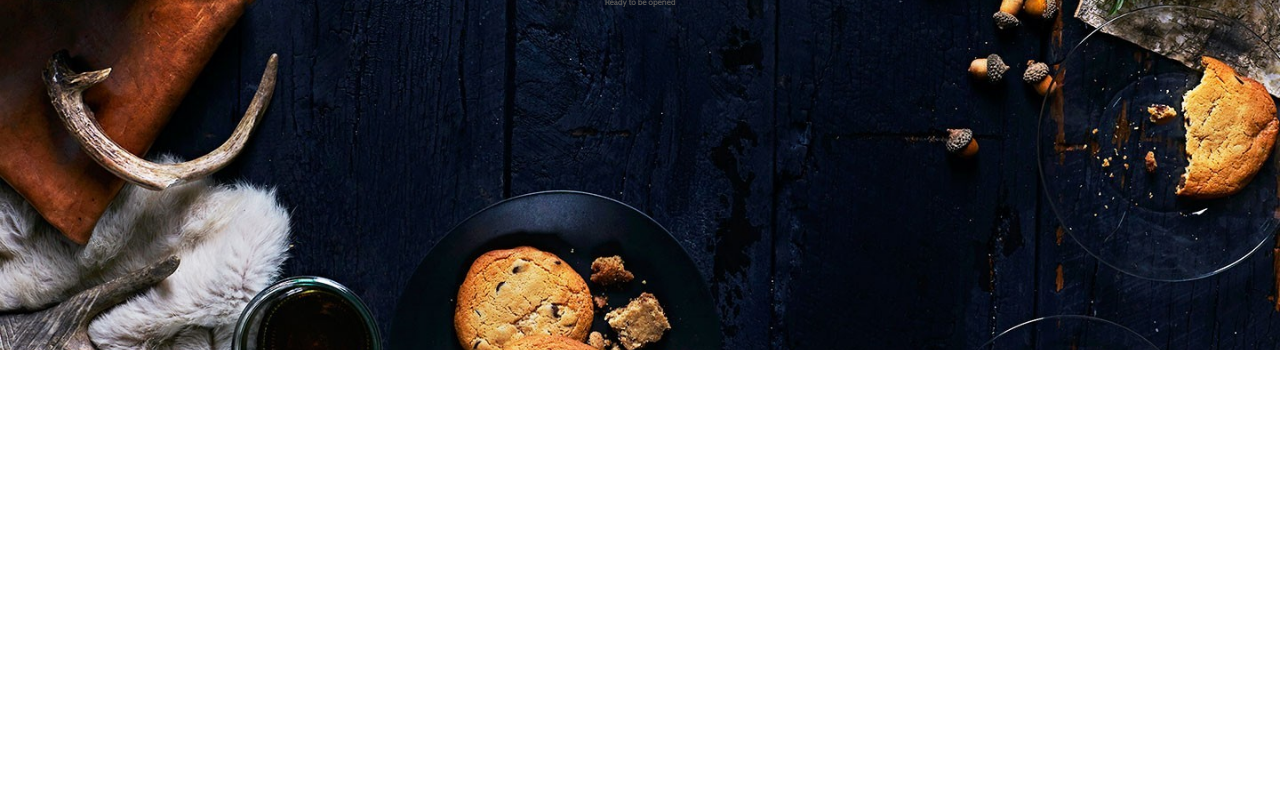
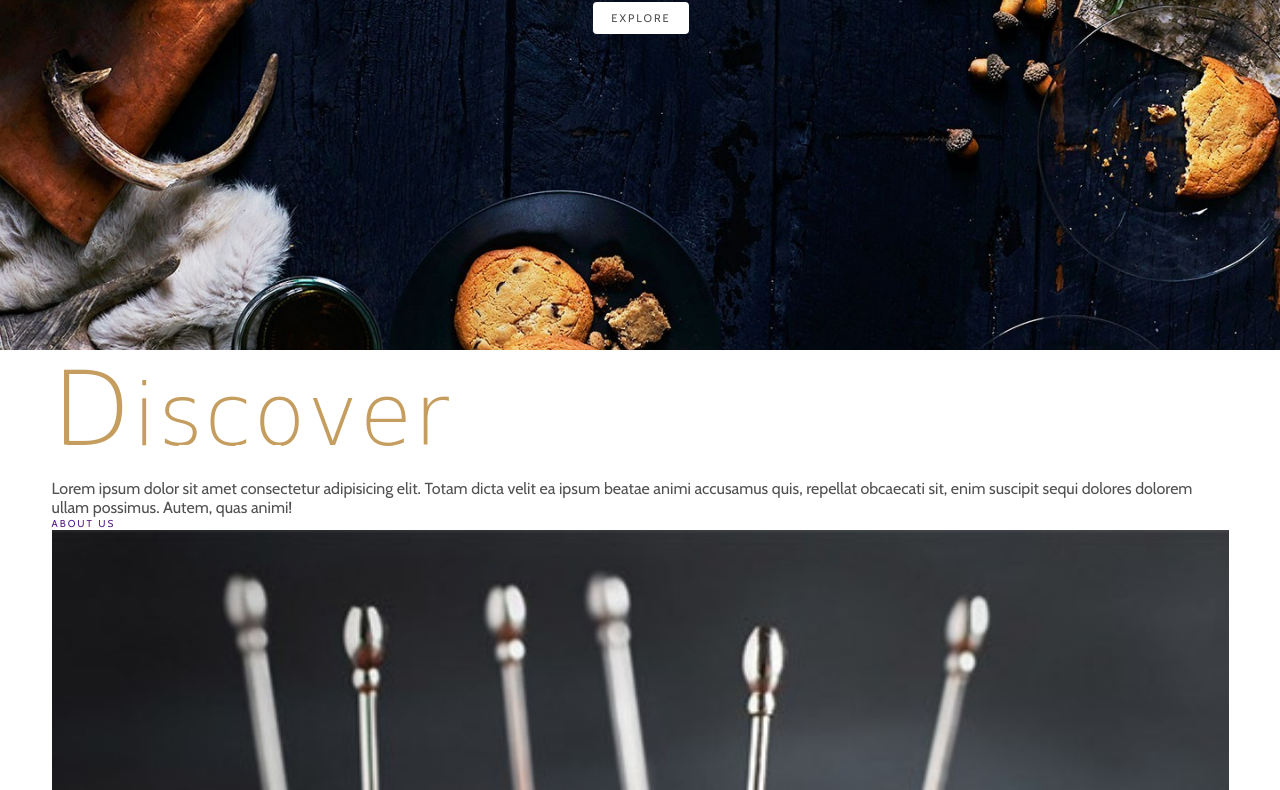
Before and after one commit to liem-nguyenhoang/The-rose-clone, a plain HTML site: page index.html in a window 1280 px wide. Shown: the part 450-1240 px from the top of the page. Before the commit the page ends 800 px from the top, so only its background shows below. Drawn offline with nearby package versions, Linux system fonts and the light colour scheme; a web font is replaced by a local one.

Commit message:
Styling "Discover our story" 10435

```diff
--- a/index.html
+++ b/index.html
@@ -65,13 +65,38 @@
                 </div>
                 <div class="single-animation">
                     <h5>Ready to be opened</h5>
-                    <a href="#" class="btn cta-btn"></a>
+                    <a href="#" class="btn cta-btn">Explore</a>
                 </div>
             </div>
         </div>
     </section>
     <!-- Hero ends -->
 
+    <!-- Discover our story -->
+    <section class="discover-our-story">
+        <div class="container">
+            <div class="restaurant-info">
+                <div class="restaurant-description padding-right animate-left">
+                    <div class="global-headline">
+                        <h2 class="sub-headline">
+                            <span class="first-letter">D</span>iscover
+                        </h2>
+                        <h1 class="headline headline-dark">Our story</h1>
+                    </div>
+                    <p>Lorem ipsum dolor sit amet consectetur adipisicing elit. Totam dicta velit ea ipsum beatae animi
+                        accusamus quis, repellat obcaecati sit, enim suscipit sequi dolores dolorem ullam possimus.
+                        Autem, quas animi!</p>
+                    <a href="" class="btn body-btn">About us</a>
+                </div>
+                <div class="restaurant-info-img animate-right">
+                    <img src="images/our-story-1.jpg" alt="">
+                </div>
+            </div>
+        </div>
+    </section>
+    <!-- Discover our story ends -->
+
+
     <script src="main.js"></script>
 </body>
 
--- a/styles.css
+++ b/styles.css
@@ -215,5 +215,44 @@ header {
     border-right-color: #fff;
     right: 0;
 }
-5253
+.asterisk{
+    font-size: 1.2rem;
+    color: var(--secondary-font-color);
+    margin: 0 1.6rem;
+}
+.headline-description h5{
+    color: #fff;
+    font-size: 1.4rem;
+    font-weight: 100;
+    text-transform: uppercase;
+    margin-bottom: 1.2rem;
+    letter-spacing: 3px;
+    margin-right: -3px;
+}
+.btn{
+    display: inline-block;
+    text-transform: uppercase;
+    letter-spacing: 2px;
+    margin-right: -2px;
+}
+.cta-btn{
+    font-size: 1.1rem;
+    background-color: #fff;
+    padding: .9rem 1.8rem;
+    color: var(--body-font-color);
+    border-radius: .4rem;
+    transition: background-color .5s;
+}
+
+.cta-btn:hover,
+.cta-btn:focus{
+    color: #fff;
+    background-color: var(--secondary-font-color);
+}
+
+
 /* Hero ends */
+
+/* Discover our story */
+
+/* Discover our story ends */
```
